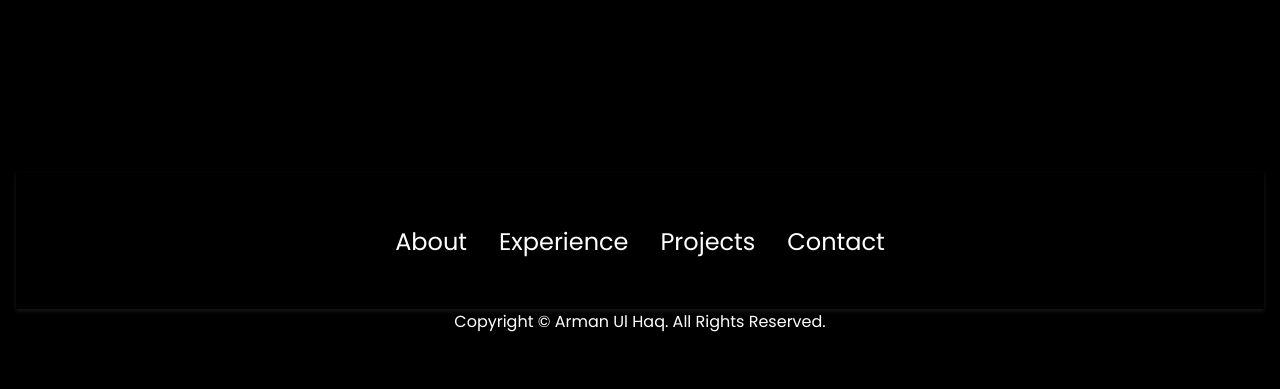
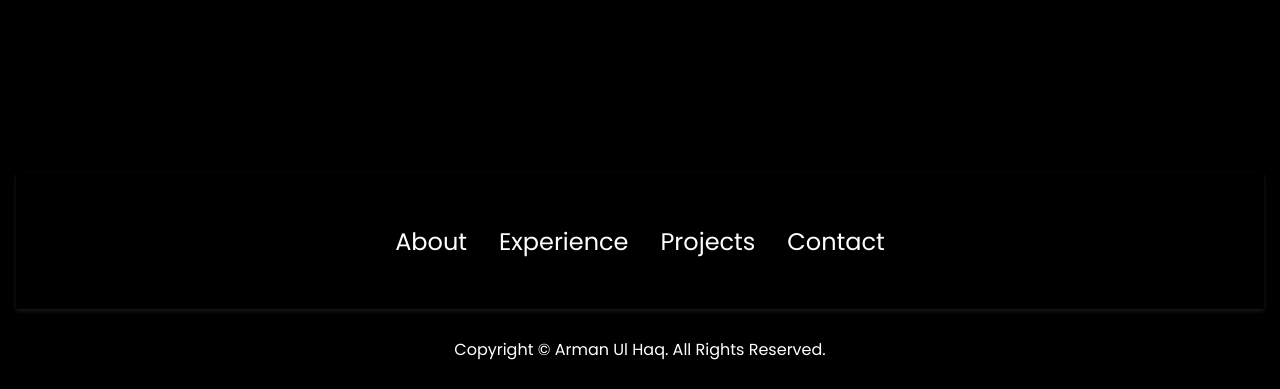
Before and after one commit to armanulhaq/portfolio, a plain HTML site: page index.html in a window 1280 px wide. Shown: the part 3587-3976 px from the top of the page. Drawn offline with Linux system fonts and the light colour scheme.

Commit message:
fix footer

```diff
--- a/style.css
+++ b/style.css
@@ -437,4 +437,8 @@ footer {
 
 footer p {
   text-align: center;
+  height: 80px;
+  display: flex;
+  align-items: center;
+  justify-content: center;
 }
```
